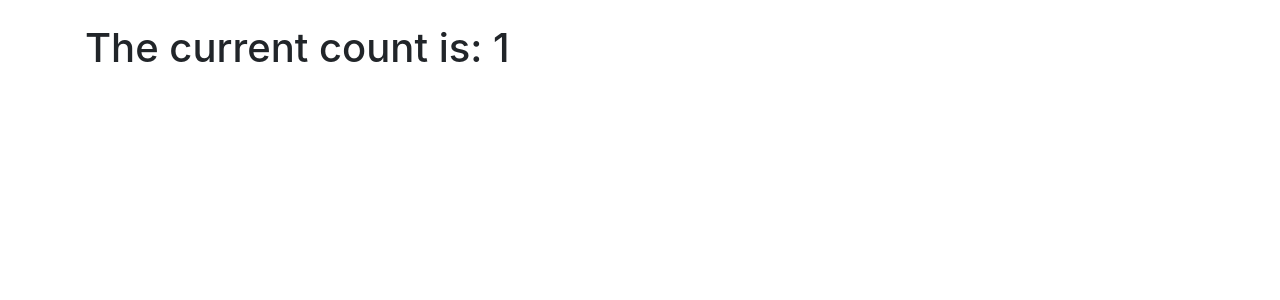
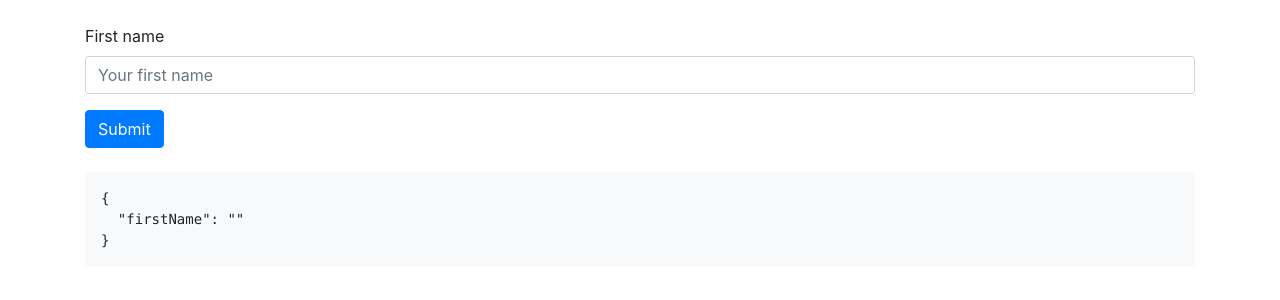
Before and after one commit to assembler-institute/react-js-intro, a React (Create React App) app: page / in a window 1280 px wide. Shown: the top 300 px of the page. Built offline with nearby package versions, Linux system fonts and the light colour scheme.

Commit message:
docs: add final forms workshop

```diff
--- a/package.json
+++ b/package.json
@@ -53,11 +53,11 @@
     "@testing-library/react": "^11.2.6",
     "@testing-library/user-event": "^13.1.5",
     "bootstrap": "^4.6.0",
+    "prop-types": "^15.7.2",
     "react": "^17.0.2",
     "react-dom": "^17.0.2",
     "react-scripts": "4.0.3",
     "sass": "^1.32.11",
-    "prop-types": "^15.7.2",
     "web-vitals": "^1.1.1"
   },
   "devDependencies": {
--- a/src/App.js
+++ b/src/App.js
@@ -1,19 +1,62 @@
-import React from "react";
+import React, { Component } from "react";
 
 import Main from "./components/Main";
+import Input from "./components/Input";
+import Button from "./components/Button";
 
-function App() {
-  const count = 1;
+class App extends Component {
+  constructor(props) {
+    super(props);
+    this.state = {
+      firstName: "",
+    };
 
+    this.handleChange = this.handleChange.bind(this);
+    this.handleSubmit = this.handleSubmit.bind(this);
+  }
+
+  handleChange(event) {
+    this.setState({
+      firstName: event.target.value,
+    });
+  }
+
+  handleSubmit(event) {
+    event.preventDefault();
+    console.log(event);
+    console.log(this.state);
+  }
+
+  render() {
+    const { firstName } = this.state;
     return (
       <Main>
         <section className="row">
           <div className="col col-12">
-          <h1>The current count is: {count}</h1>
+            <form onSubmit={this.handleSubmit}>
+              <div className="form-group">
+                <Input
+                  label="First name"
+                  placeholder="Your first name"
+                  type="text"
+                  id={firstName}
+                  name={firstName}
+                  value={firstName}
+                  handleChange={this.handleChange}
+                />
+              </div>
+              <Button submitButton>Submit</Button>
+            </form>
+          </div>
+          <div className="col col-12 mt-4">
+            <pre className="bg-light p-3">
+              <code>{JSON.stringify(this.state, null, 2)}</code>
+            </pre>
           </div>
         </section>
       </Main>
     );
   }
+}
 
 export default App;
--- /dev/null
+++ b/src/components/Input/Input.js
@@ -0,0 +1,40 @@
+import React from "react";
+
+function Input({
+  type = "text",
+  label = "input-01",
+  id = "input-01",
+  value = "",
+  placeholder = "",
+  handleChange = () => {},
+  handleBlur = () => {},
+  errorMessage,
+  hasErrorMessage,
+  ...props
+}) {
+  return (
+    <div className="form-group">
+      <label htmlFor={id}>{label}</label>
+      <input
+        className={
+          hasErrorMessage && errorMessage
+            ? "form-control is-invalid"
+            : "form-control"
+        }
+        id={id}
+        name={id}
+        type={type}
+        placeholder={placeholder}
+        value={value}
+        onChange={handleChange}
+        onBlur={handleBlur}
+        {...props}
+      />
+      {hasErrorMessage && errorMessage && (
+        <p className="invalid-feedback">{errorMessage}</p>
+      )}
+    </div>
+  );
+}
+
+export default Input;
--- /dev/null
+++ b/src/components/Input/index.js
@@ -0,0 +1 @@
+export { default } from "./Input";
```
Also changed, not shown: .eslintrc.js, 2 other files (tests, documents, lock files or other folders). Lines whose indentation alone changed are shown as unchanged.
